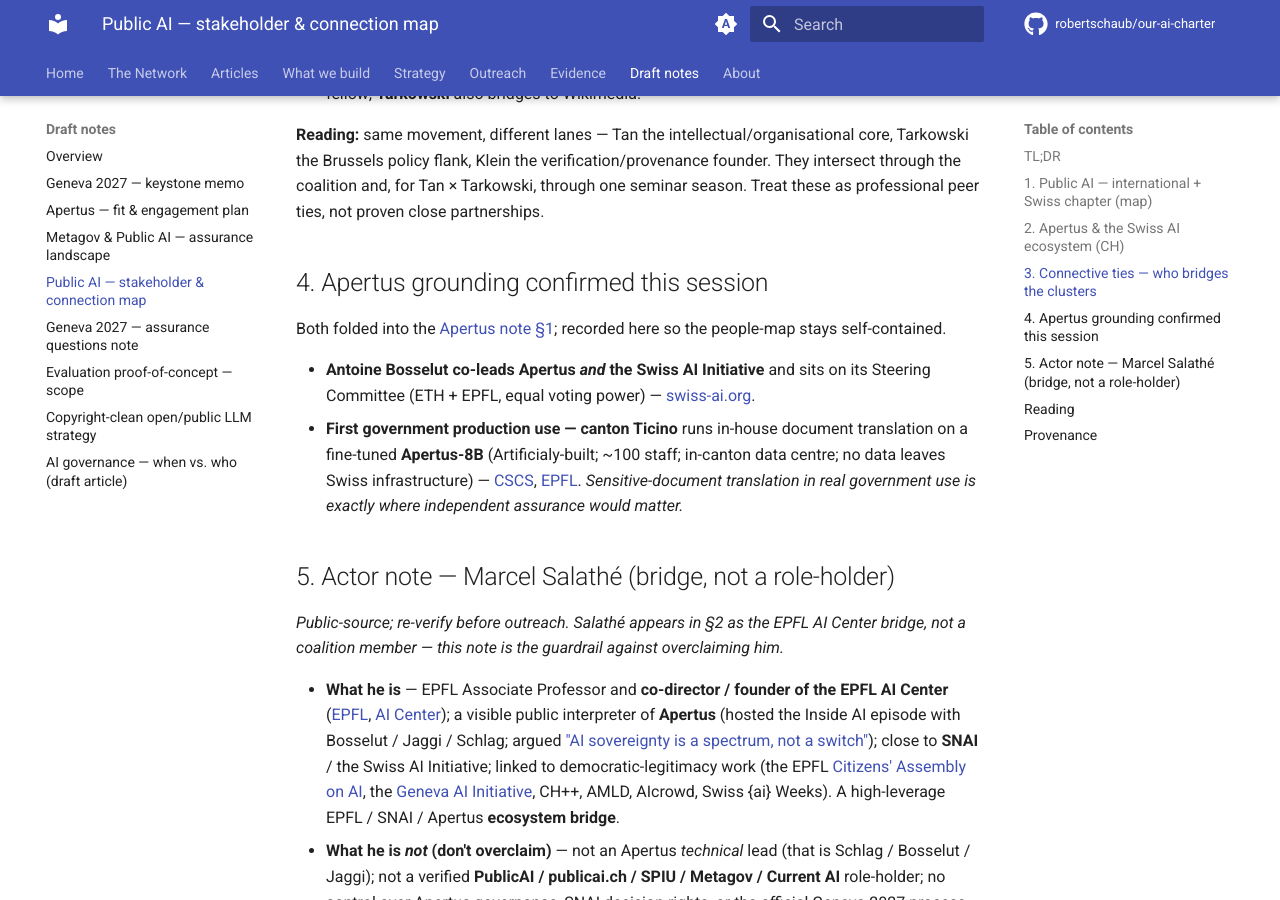
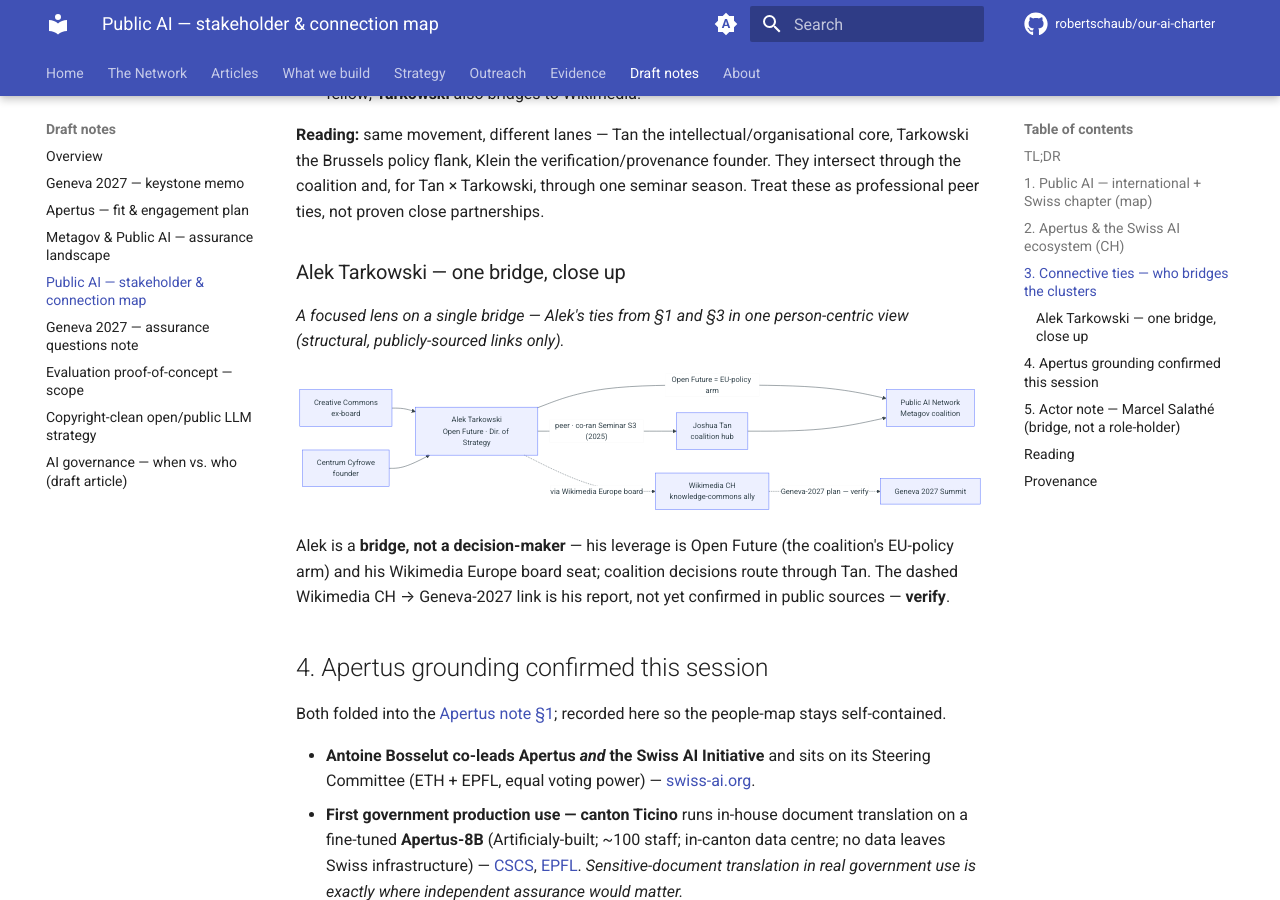
Before and after one commit to robertschaub/our-ai-charter, an MkDocs documentation site: the page built from docs/wip/public-ai-people-and-pathways.md, in a window 1280 px wide and 900 px high, scrolled down 3038 px. Built offline with MkDocs 1.6.1 and Material for MkDocs 9.7.7, drawn with Linux system fonts in a browser that asks for light colours; plug-ins that fetch from the network failed and are left out; comment, search, counter and statistics services are not loaded.

Commit message:
docs(wip): add Alek Tarkowski bridge ego-view to the connection map
Co-Authored-By: Claude Opus 4.8 <noreply@anthropic.com>

````diff
--- a/docs/wip/public-ai-people-and-pathways.md
+++ b/docs/wip/public-ai-people-and-pathways.md
@@ -99,6 +99,24 @@ flowchart LR
 
 **Reading:** same movement, different lanes — Tan the intellectual/organisational core, Tarkowski the Brussels policy flank, Klein the verification/provenance founder. They intersect through the coalition and, for Tan × Tarkowski, through one seminar season. Treat these as professional peer ties, not proven close partnerships.
 
+### Alek Tarkowski — one bridge, close up
+
+*A focused lens on a single bridge — Alek's ties from §1 and §3 in one person-centric view (structural, publicly-sourced links only).*
+
+```mermaid
+flowchart LR
+  CC["Creative Commons<br/>ex-board"] --> ALEK
+  CYF["Centrum Cyfrowe<br/>founder"] --> ALEK
+  ALEK["Alek Tarkowski<br/>Open Future · Dir. of Strategy"]
+  ALEK -->|"Open Future = EU-policy arm"| PAN["Public AI Network<br/>Metagov coalition"]
+  ALEK -->|"peer · co-ran Seminar S3 (2025)"| TAN["Joshua Tan<br/>coalition hub"]
+  TAN --> PAN
+  ALEK -.->|"via Wikimedia Europe board"| WMCH["Wikimedia CH<br/>knowledge-commons ally"]
+  WMCH -.->|"Geneva-2027 plan — verify"| GEN["Geneva 2027 Summit"]
+```
+
+Alek is a **bridge, not a decision-maker** — his leverage is Open Future (the coalition's EU-policy arm) and his Wikimedia Europe board seat; coalition decisions route through Tan. The dashed Wikimedia CH → Geneva-2027 link is his report, not yet confirmed in public sources — **verify**.
+
 ## 4. Apertus grounding confirmed this session
 
 Both folded into the [Apertus note §1](apertus-fit-and-engagement-plan.md); recorded here so the people-map stays self-contained.
````
